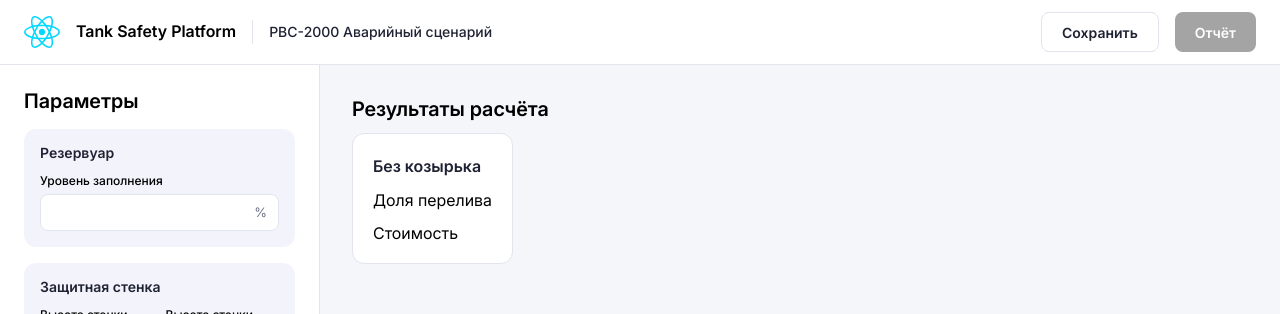
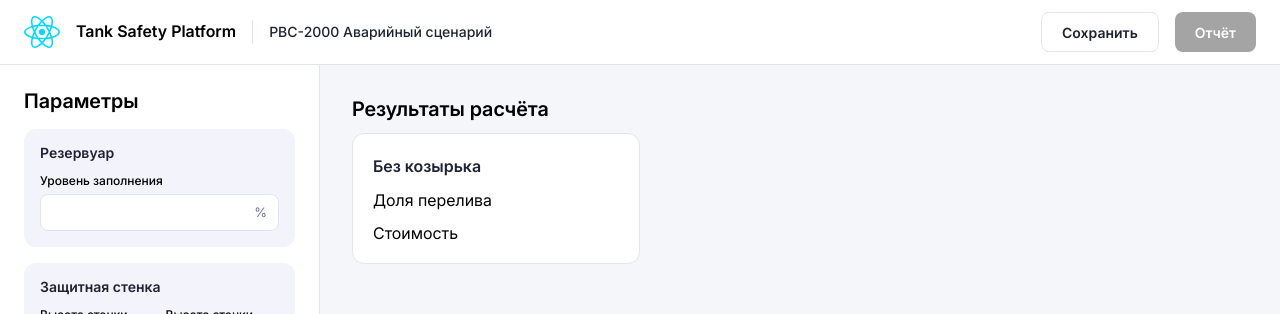
Before and after one commit to safonovartem/Team_13_Our_work, a React (Vite) app in the folder frontend/: page / in a window 1280 px wide. Shown: the top 314 px of the page. Built offline with nearby package versions, Linux system fonts and the light colour scheme.

Commit message:
fix: add spacing between result sections, adjust the responsiveness results section

```diff
--- a/frontend/src/components/layout/component.module.css
+++ b/frontend/src/components/layout/component.module.css
@@ -34,6 +34,9 @@
 }
 
 .resultsContainer {
+  display: flex;
+  flex-direction: column;
+  gap: 24px;
   height: 100%;
   min-height: 0;
   padding: 32px 32px 0 32px;
--- a/frontend/src/components/result-section/component.module.css
+++ b/frontend/src/components/result-section/component.module.css
@@ -5,6 +5,7 @@
 }
 
 .resultsLayout {
-  display: flex;
+  display: grid;
+  grid-template-columns: repeat(3, 1fr);
   gap: 16px;
 }
```
